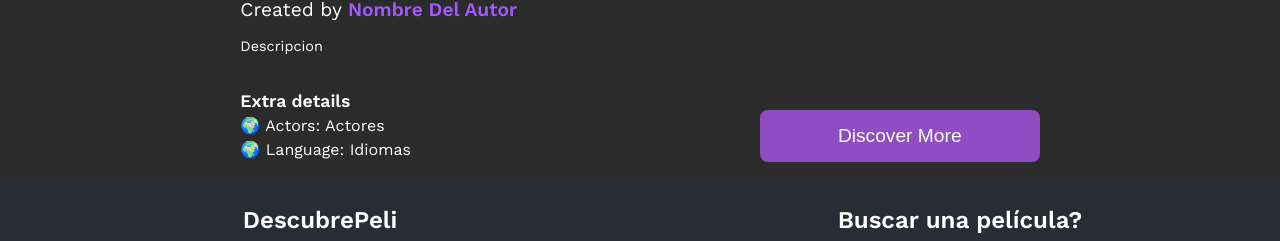
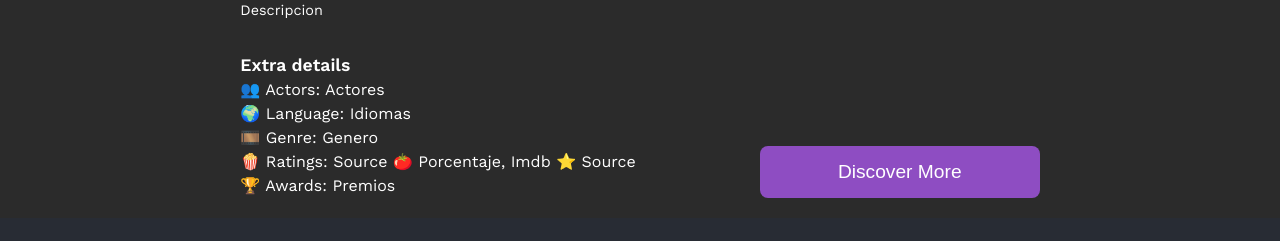
Before and after one commit to amb2007/Css-del-proyecto, a React (Vite) app: page /Descripcion in a window 1280 px wide. Shown: the part 576-817 px from the top of the page. Built offline with nearby package versions, Linux system fonts and the light colour scheme; no server answers; the database is empty.

Commit message:
Cambio en Descripcion, mas datos

```diff
--- a/src/components/Descripcion.jsx
+++ b/src/components/Descripcion.jsx
@@ -42,8 +42,11 @@ function Descripcion() {
           </p>
           <div className="extra-details">
             <p><span className="detail-title">Extra details</span></p>
-            <p>🌍 Actors: {movie ? movie.Actors : "Actores"}</p>
+            <p>👥 Actors: {movie ? movie.Actors : "Actores"}</p>
             <p>🌍 Language: {movie ? movie.Language : "Idiomas"}</p>
+            <p>🎞️ Genre: {movie ? movie.Genre : "Genero"}</p>
+            <p>🍿 Ratings: {movie ? movie.Ratings[1].Source : "Source"} 🍅 {movie ? movie.Ratings[1].Value : "Porcentaje"}, Imdb ⭐ {movie ? movie.imdbRating : "Source"} </p>
+            <p>🏆 Awards: {movie ? movie.Awards : "Premios"}</p>
           </div>
         </div>
         <div className="right-content">
```
